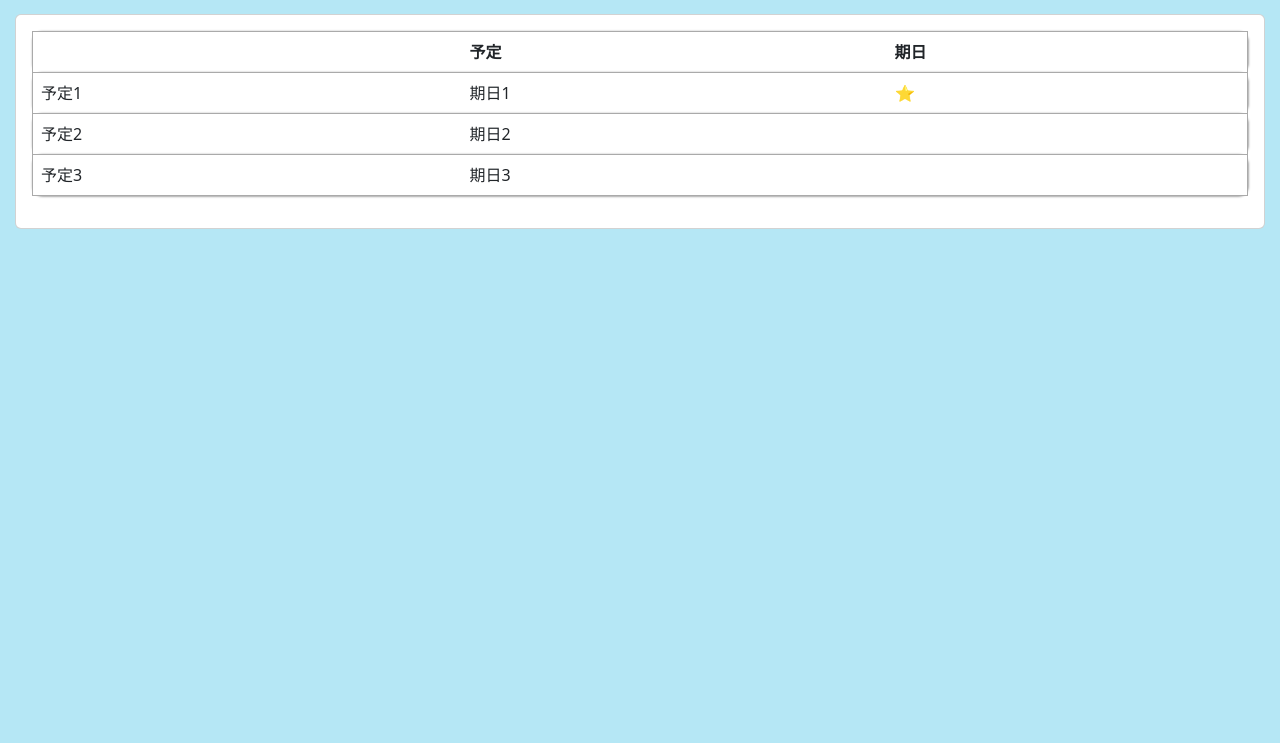
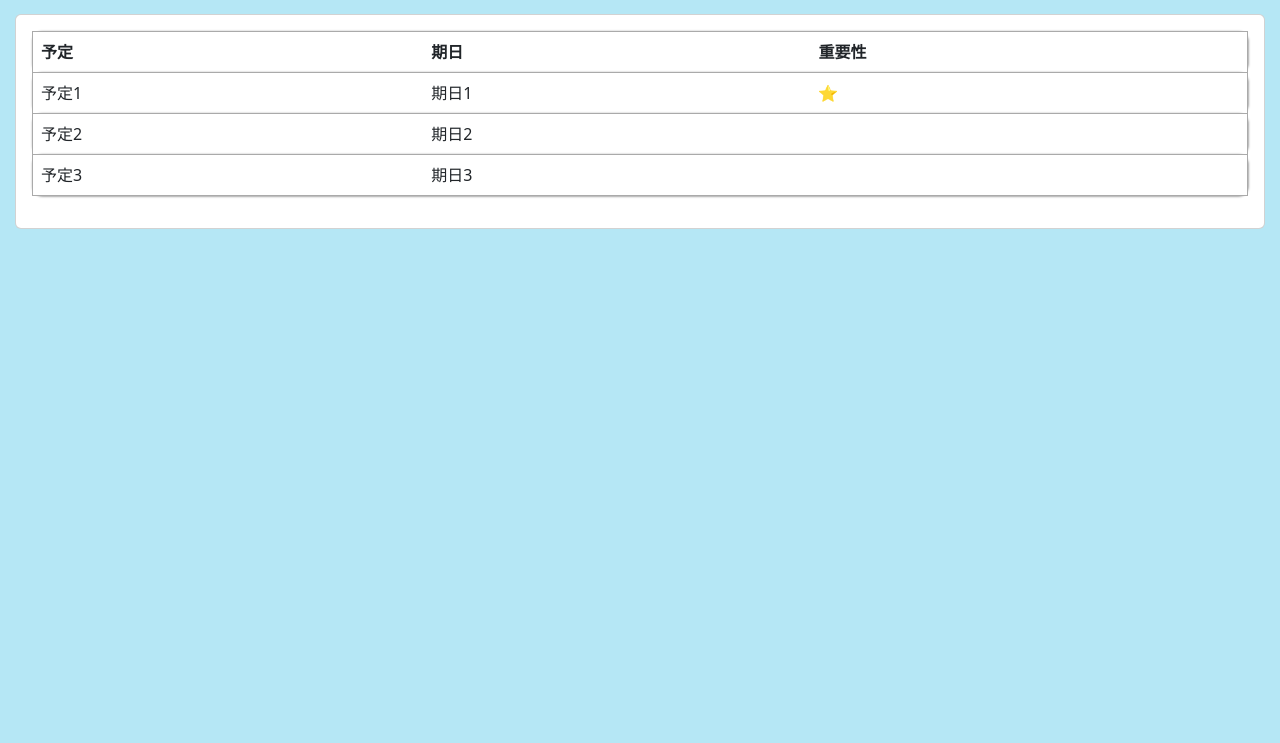
Before and after one commit to ut-code/todo-2023-hackathon, a plain HTML site: page output.html in a window 1280 px wide. Shown: the part 57-800 px from the top of the page. Drawn offline with nearby package versions, Linux system fonts and the light colour scheme.

Commit message:
frontend second branch ver8

```diff
--- a/output.html
+++ b/output.html
@@ -22,10 +22,9 @@
     <table class="table" style="padding: 100px; background: #999">
         <thead>
           <tr>
-            <th scope="col"></th>
-            </th>
             <th scope="col">予定</th>
             <th scope="col">期日</th>
+            <th scope="col">重要性</th>
           </tr>
 
         </thead>
```
